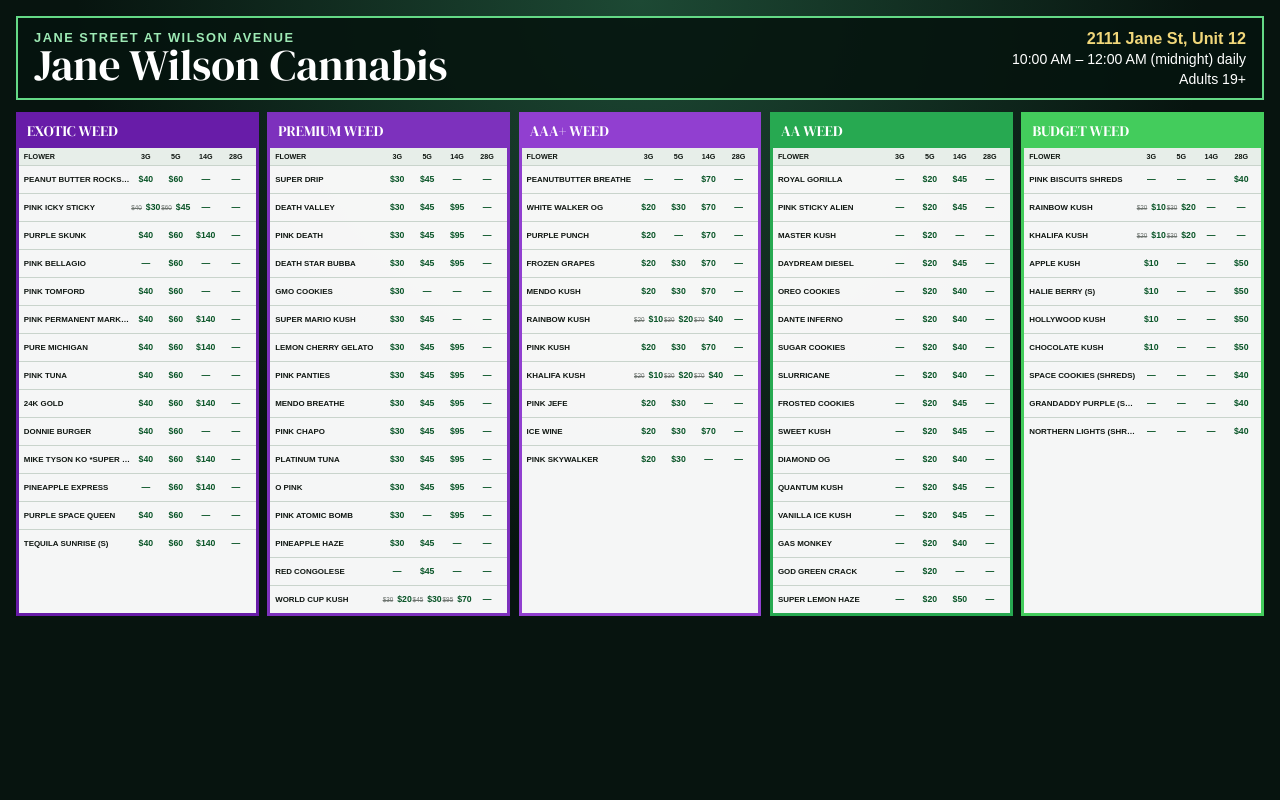
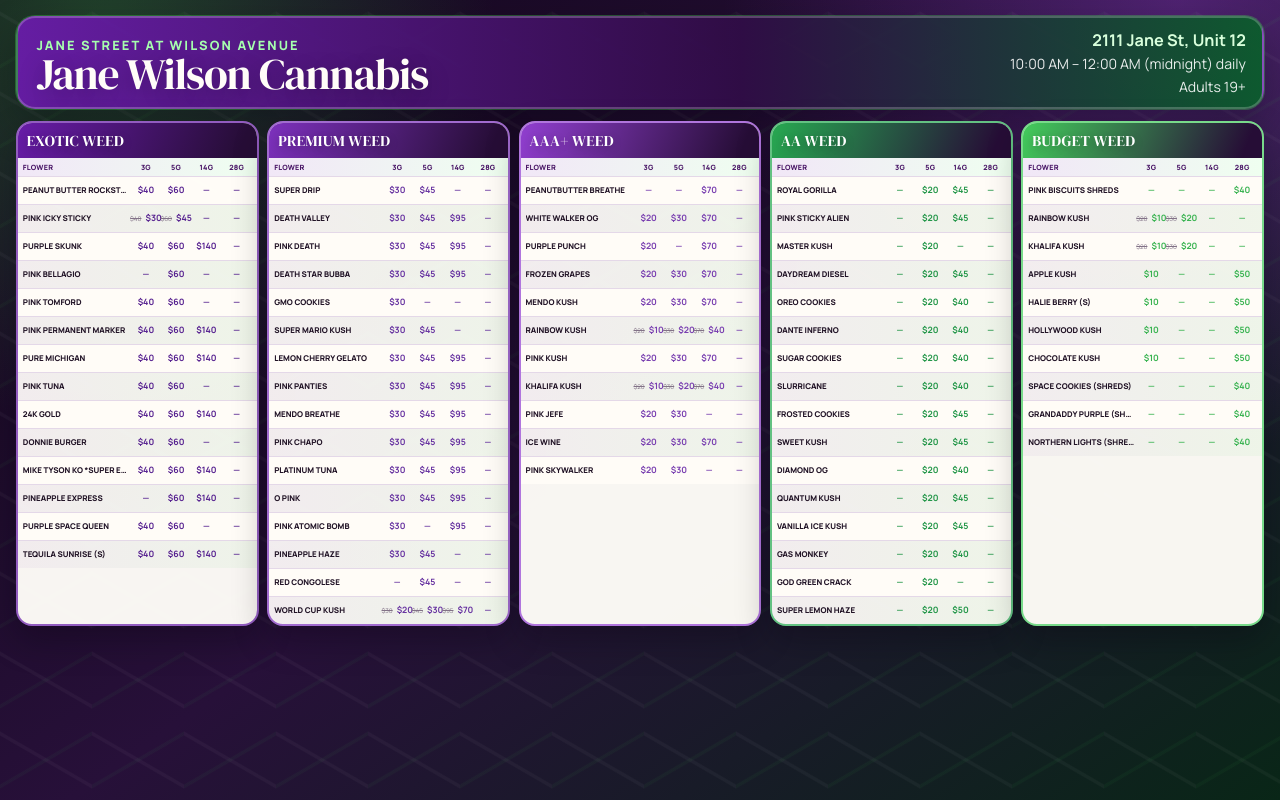
Before and after one commit to athenashopvn888/jane-wilson-cannabis-dispensary, a Next.js app: page /tv in a window 1280 px wide. Built offline with nearby package versions, Linux system fonts and the light colour scheme.

Commit message:
Theme JWS TV boards to match storefront

```diff
--- a/app/tv/tv.module.css
+++ b/app/tv/tv.module.css
@@ -1,10 +1,29 @@
 .screen {
+  --jws-purple: #681ca8;
+  --jws-green: #43dc50;
+  --jws-cream: #fffdf8;
+  position: relative;
+  isolation: isolate;
   height: 100vh;
   overflow: hidden;
   padding: 1rem;
-  background: radial-gradient(circle at top, #1d4934, #07140f 55%);
+  background:
+    radial-gradient(circle at 8% 4%, rgba(67, 220, 80, 0.28), transparent 28%),
+    radial-gradient(circle at 92% 0%, rgba(154, 69, 219, 0.35), transparent 32%),
+    linear-gradient(145deg, #12061a 0%, #271039 50%, #092617 100%);
   color: #fff;
-  font-family: Arial, Helvetica, sans-serif;
+  font-family: var(--font-body), Arial, Helvetica, sans-serif;
+}
+
+.screen::before {
+  position: absolute;
+  z-index: -1;
+  inset: 0;
+  background:
+    linear-gradient(30deg, transparent 48%, rgba(255,255,255,.035) 49%, rgba(255,255,255,.035) 51%, transparent 52%) 0 0 / 92px 80px,
+    linear-gradient(150deg, transparent 48%, rgba(67,220,80,.045) 49%, rgba(67,220,80,.045) 51%, transparent 52%) 0 0 / 92px 80px;
+  content: "";
+  pointer-events: none;
 }
 
 .header {
@@ -12,96 +31,112 @@
   align-items: end;
   justify-content: space-between;
   gap: 2rem;
-  margin-bottom: 0.75rem;
-  padding: 0.7rem 1rem;
-  border: 2px solid #64d986;
-  background: rgba(5, 20, 14, 0.88);
+  margin-bottom: .75rem;
+  padding: .7rem 1rem .72rem 1.15rem;
+  overflow: hidden;
+  border: 2px solid rgba(255,255,255,.22);
+  border-radius: 1.2rem;
+  background: linear-gradient(90deg, rgba(104,28,168,.96), rgba(48,13,70,.96) 58%, rgba(12,92,45,.96));
+  box-shadow: 0 0 0 1px rgba(67,220,80,.32), 0 18px 42px rgba(4,0,9,.32);
 }
 
 .header p,
 .header h1,
 .storeFacts span,
-.storeFacts strong {
-  margin: 0;
-}
+.storeFacts strong { margin: 0; }
 
 .header p {
-  color: #9eeab5;
-  font-size: clamp(0.8rem, 1vw, 1.15rem);
-  font-weight: 800;
-  letter-spacing: 0.12em;
+  color: #a6ffae;
+  font-size: clamp(.8rem, 1vw, 1.15rem);
+  font-weight: 900;
+  letter-spacing: .16em;
   text-transform: uppercase;
 }
 
 .header h1 {
+  color: var(--jws-cream);
+  font-family: var(--font-display), Georgia, serif;
   font-size: clamp(2rem, 3.4vw, 4.6rem);
-  line-height: 0.95;
+  font-weight: 400;
+  letter-spacing: -.025em;
+  line-height: .95;
+  text-shadow: 0 6px 24px rgba(0,0,0,.28);
 }
 
 .storeFacts {
   display: grid;
   justify-items: end;
-  gap: 0.2rem;
-  font-size: clamp(0.85rem, 1.1vw, 1.25rem);
+  gap: .2rem;
+  font-size: clamp(.85rem, 1.1vw, 1.25rem);
 }
 
-.storeFacts strong {
-  color: #f1d77a;
-  font-size: 1.15em;
-}
+.storeFacts strong { color: #d9ffdc; font-size: 1.15em; }
+.storeFacts span { color: rgba(255,255,255,.9); }
 
 .tierGrid {
   display: grid;
   grid-template-columns: repeat(5, minmax(0, 1fr));
-  gap: 0.55rem;
+  gap: .55rem;
 }
 
 .tier {
   overflow: hidden;
-  border: 3px solid var(--tier);
-  background: rgba(255, 255, 255, 0.96);
-  color: #101712;
+  border: 2px solid color-mix(in srgb, var(--tier) 72%, white);
+  border-radius: 1rem;
+  background: rgba(255,253,248,.97);
+  color: #1d1221;
+  box-shadow: 0 14px 34px rgba(7,1,12,.3);
 }
 
 .tier h2 {
   margin: 0;
-  padding: 0.4rem 0.5rem;
-  background: var(--tier);
+  padding: .43rem .55rem;
+  background: linear-gradient(112deg, var(--tier), #260d36 92%);
   color: #fff;
-  font-size: clamp(0.85rem, 1.15vw, 1.45rem);
+  font-family: var(--font-display), Georgia, serif;
+  font-size: clamp(.88rem, 1.18vw, 1.5rem);
+  font-weight: 400;
+  letter-spacing: .025em;
   text-transform: uppercase;
+  text-shadow: 0 2px 8px rgba(0,0,0,.28);
 }
 
 .tableHead,
 .row {
   display: grid;
-  grid-template-columns: minmax(0, 2.5fr) repeat(4, minmax(0, 0.7fr));
+  grid-template-columns: minmax(0, 2.5fr) repeat(4, minmax(0, .7fr));
   align-items: center;
 }
 
 .tableHead {
-  padding: 0.25rem 0.3rem;
-  background: #e7eee9;
-  font-weight: 900;
-  font-size: clamp(0.45rem, 0.55vw, 0.72rem);
+  padding: .25rem .3rem;
+  background: linear-gradient(90deg, #f1e7f7, #effff0);
+  color: #4a1767;
+  font-size: clamp(.45rem, .55vw, .72rem);
+  font-weight: 950;
+  letter-spacing: .035em;
   text-transform: uppercase;
 }
 
 .tableHead span:not(:first-child),
-.price {
-  text-align: center;
-}
+.price { text-align: center; }
 
 .row {
   min-height: 1.75rem;
-  padding: 0.12rem 0.3rem;
-  border-top: 1px solid #c9d4cc;
-  font-size: clamp(0.48rem, 0.62vw, 0.8rem);
+  padding: .12rem .3rem;
+  border-top: 1px solid #e4d8e8;
+  background: rgba(255,253,248,.95);
+  font-size: clamp(.48rem, .62vw, .8rem);
+}
+
+.row:nth-child(even) {
+  background: linear-gradient(90deg, rgba(104,28,168,.045), rgba(67,220,80,.055));
 }
 
 .flowerName {
   overflow: hidden;
-  font-weight: 800;
+  color: #211326;
+  font-weight: 850;
   text-overflow: ellipsis;
   white-space: nowrap;
 }
@@ -110,24 +145,16 @@
   display: flex;
   align-items: center;
   justify-content: center;
-  gap: 0.25rem;
+  gap: .25rem;
 }
 
-.price del {
-  color: #6d746f;
-  font-size: 0.8em;
-}
-
-.price b {
-  color: #0b5629;
-  font-size: 1.1em;
-}
+.price del { color: #827287; font-size: .8em; }
+.price b { color: color-mix(in srgb, var(--tier) 82%, #0a3f20); font-size: 1.1em; }
 
 @media (max-width: 900px) {
-  .screen { height: auto; min-height: 100vh; overflow: visible; }
-  .screen { padding: 0.65rem; }
-  .header { align-items: start; padding: 0.75rem; }
-  .storeFacts { font-size: 0.7rem; }
+  .screen { height: auto; min-height: 100vh; overflow: visible; padding: .65rem; }
+  .header { align-items: start; padding: .75rem; }
+  .storeFacts { font-size: .7rem; }
   .tierGrid { grid-template-columns: 1fr; }
-  .tableHead, .row { grid-template-columns: minmax(7rem, 2.1fr) repeat(4, minmax(3rem, 0.7fr)); }
+  .tableHead, .row { grid-template-columns: minmax(7rem, 2.1fr) repeat(4, minmax(3rem, .7fr)); }
 }
--- a/app/tv2/tv2.module.css
+++ b/app/tv2/tv2.module.css
@@ -1,10 +1,29 @@
 .screen {
+  --jws-purple: #681ca8;
+  --jws-green: #43dc50;
+  --jws-cream: #fffdf8;
+  position: relative;
+  isolation: isolate;
   height: 100vh;
   overflow: hidden;
   padding: 1rem;
-  background: radial-gradient(circle at top, #32124d, #0b0610 58%);
+  background:
+    radial-gradient(circle at 8% 4%, rgba(67,220,80,.28), transparent 28%),
+    radial-gradient(circle at 92% 0%, rgba(154,69,219,.35), transparent 32%),
+    linear-gradient(145deg, #12061a 0%, #271039 50%, #092617 100%);
   color: #fff;
-  font-family: Arial, Helvetica, sans-serif;
+  font-family: var(--font-body), Arial, Helvetica, sans-serif;
+}
+
+.screen::before {
+  position: absolute;
+  z-index: -1;
+  inset: 0;
+  background:
+    linear-gradient(30deg, transparent 48%, rgba(255,255,255,.035) 49%, rgba(255,255,255,.035) 51%, transparent 52%) 0 0 / 92px 80px,
+    linear-gradient(150deg, transparent 48%, rgba(67,220,80,.045) 49%, rgba(67,220,80,.045) 51%, transparent 52%) 0 0 / 92px 80px;
+  content: "";
+  pointer-events: none;
 }
 
 .header {
@@ -12,43 +31,47 @@
   align-items: end;
   justify-content: space-between;
   gap: 2rem;
-  margin-bottom: 0.75rem;
-  padding: 0.7rem 1rem;
-  border: 2px solid #b176db;
-  background: rgba(18, 5, 27, 0.9);
+  margin-bottom: .75rem;
+  padding: .7rem 1rem .72rem 1.15rem;
+  overflow: hidden;
+  border: 2px solid rgba(255,255,255,.22);
+  border-radius: 1.2rem;
+  background: linear-gradient(90deg, rgba(104,28,168,.96), rgba(48,13,70,.96) 58%, rgba(12,92,45,.96));
+  box-shadow: 0 0 0 1px rgba(67,220,80,.32), 0 18px 42px rgba(4,0,9,.32);
 }
 
 .header p,
 .header h1,
 .storeFacts span,
-.storeFacts strong {
-  margin: 0;
-}
+.storeFacts strong { margin: 0; }
 
 .header p {
-  color: #dcb7f5;
-  font-size: clamp(0.8rem, 1vw, 1.15rem);
-  font-weight: 800;
-  letter-spacing: 0.12em;
+  color: #a6ffae;
+  font-size: clamp(.8rem, 1vw, 1.15rem);
+  font-weight: 900;
+  letter-spacing: .16em;
   text-transform: uppercase;
 }
 
 .header h1 {
+  color: var(--jws-cream);
+  font-family: var(--font-display), Georgia, serif;
   font-size: clamp(2rem, 3.4vw, 4.6rem);
-  line-height: 0.95;
+  font-weight: 400;
+  letter-spacing: -.025em;
+  line-height: .95;
+  text-shadow: 0 6px 24px rgba(0,0,0,.28);
 }
 
 .storeFacts {
   display: grid;
   justify-items: end;
-  gap: 0.2rem;
-  font-size: clamp(0.85rem, 1.1vw, 1.25rem);
+  gap: .2rem;
+  font-size: clamp(.85rem, 1.1vw, 1.25rem);
 }
 
-.storeFacts strong {
-  color: #f1d77a;
-  font-size: 1.15em;
-}
+.storeFacts strong { color: #d9ffdc; font-size: 1.15em; }
+.storeFacts span { color: rgba(255,255,255,.9); }
 
 .grid {
   display: grid;
@@ -58,23 +81,31 @@
 
 .board {
   overflow: hidden;
-  border: 3px solid #8c49b9;
-  background: rgba(255, 255, 255, 0.97);
-  color: #161019;
+  border: 2px solid #9a45db;
+  border-radius: 1.1rem;
+  background: rgba(255,253,248,.975);
+  color: #1d1221;
+  box-shadow: 0 16px 38px rgba(7,1,12,.34);
 }
+
+.board:nth-child(2) { border-color: #43dc50; }
 
 .board h2 {
   margin: 0;
-  padding: 0.45rem 0.7rem;
-  background: linear-gradient(90deg, #5e2189, #263b77);
+  padding: .5rem .75rem;
+  background: linear-gradient(100deg, #681ca8, #321046 88%);
   color: #fff;
-  font-size: clamp(1rem, 1.45vw, 1.8rem);
+  font-family: var(--font-display), Georgia, serif;
+  font-size: clamp(1rem, 1.45vw, 1.85rem);
+  font-weight: 400;
+  letter-spacing: .025em;
   text-transform: uppercase;
+  text-shadow: 0 2px 8px rgba(0,0,0,.28);
 }
 
-.rows {
-  display: grid;
-}
+.board:nth-child(2) h2 { background: linear-gradient(100deg, #0c9638, #153f29 88%); }
+
+.rows { display: grid; }
 
 .row {
   display: grid;
@@ -82,41 +113,34 @@
   align-items: center;
   gap: 1rem;
   min-height: clamp(1.7rem, calc((100vh - 12rem) / 18), 2.7rem);
-  padding: 0.12rem 0.55rem;
-  border-top: 1px solid #d9cfe0;
+  padding: .12rem .55rem;
+  border-top: 1px solid #e4d8e8;
+  background: rgba(255,253,248,.96);
 }
 
-.row div {
-  min-width: 0;
+.row:nth-child(even) {
+  background: linear-gradient(90deg, rgba(104,28,168,.05), rgba(67,220,80,.055));
 }
 
-.row strong,
-.row span {
-  display: block;
-}
+.row div { min-width: 0; }
+.row strong, .row span { display: block; }
 
 .row strong {
   overflow: hidden;
-  font-size: clamp(0.65rem, 0.9vw, 1.05rem);
+  color: #211326;
+  font-size: clamp(.65rem, .9vw, 1.05rem);
+  font-weight: 850;
   text-overflow: ellipsis;
   white-space: nowrap;
 }
 
-.row span {
-  color: #665b6d;
-  font-size: clamp(0.55rem, 0.65vw, 0.78rem);
-}
-
-.row > b {
-  color: #4e176f;
-  font-size: clamp(0.8rem, 1vw, 1.2rem);
-  text-align: right;
-}
+.row span { color: #74677a; font-size: clamp(.55rem, .65vw, .78rem); }
+.row > b { color: #681ca8; font-size: clamp(.8rem, 1vw, 1.2rem); text-align: right; }
+.board:nth-child(2) .row > b { color: #0b7e31; }
 
 @media (max-width: 900px) {
-  .screen { height: auto; min-height: 100vh; overflow: visible; }
-  .screen { padding: 0.65rem; }
-  .header { align-items: start; padding: 0.75rem; }
-  .storeFacts { font-size: 0.7rem; }
+  .screen { height: auto; min-height: 100vh; overflow: visible; padding: .65rem; }
+  .header { align-items: start; padding: .75rem; }
+  .storeFacts { font-size: .7rem; }
   .grid { grid-template-columns: 1fr; }
 }
```
